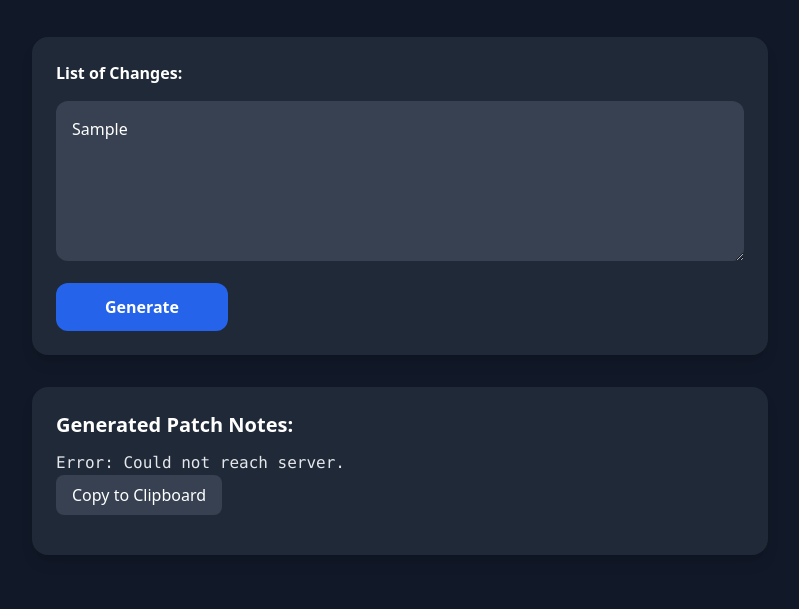
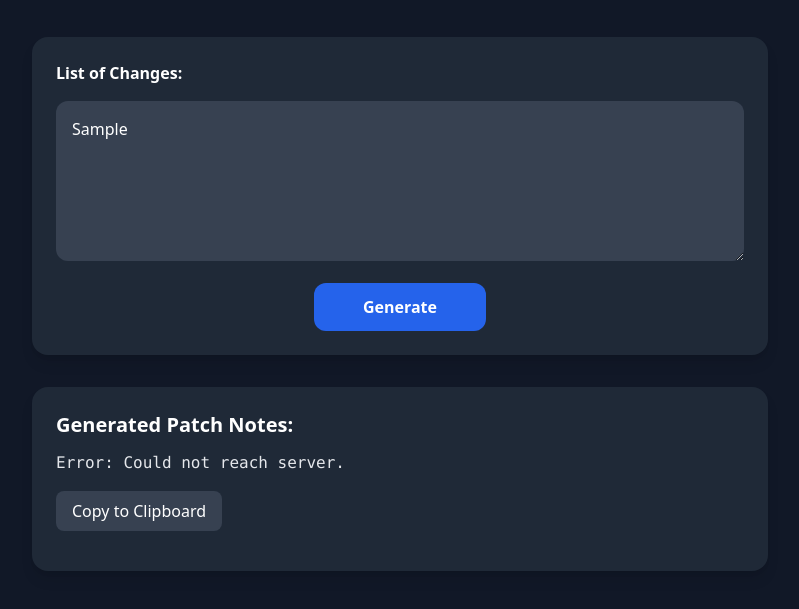
Before and after one commit to ayaanyousaf/game-patch-notes-ai, a website: page public/index.html in a window 1280 px wide. Both pictures are taken after typing "Sample" into the empty fields and a click on the button "Generate". Shown: the part 175-784 px from the top of the page, without its empty margins (240-1039 px from the left). Drawn offline with nearby package versions, Linux system fonts and the light colour scheme; no server answers.

Commit message:
minor UI button styling improvements

```diff
--- a/public/index.html
+++ b/public/index.html
@@ -30,12 +30,14 @@
           class="w-full h-40 p-4 bg-gray-700 rounded-xl text-white focus:ring-2 focus:ring-blue-500 outline-none"
         ></textarea>
 
+        <div class="flex justify-center">
           <button
             id="generateBtn"
             class="mt-4 w-1/4 bg-blue-600 hover:bg-blue-700 transition-all py-3 rounded-xl font-semibold"
           >
             Generate
           </button>
+        </div>
       </div>
 
       <!-- Output -->
@@ -45,7 +47,7 @@
 
         <button
           id="copyBtn"
-          class="mb-4 bg-gray-700 hover:bg-gray-600 text-white px-4 py-2 rounded-lg transition-all"
+          class="mb-4 mt-4 bg-gray-700 hover:bg-gray-600 text-white px-4 py-2 rounded-lg transition-all"
         >
           Copy to Clipboard
         </button>
--- a/version.json
+++ b/version.json
@@ -1,3 +1,3 @@
 {
-  "current": "1.0.3"
+  "current": "1.0.0"
 }
```
Lines whose indentation alone changed are shown as unchanged.
